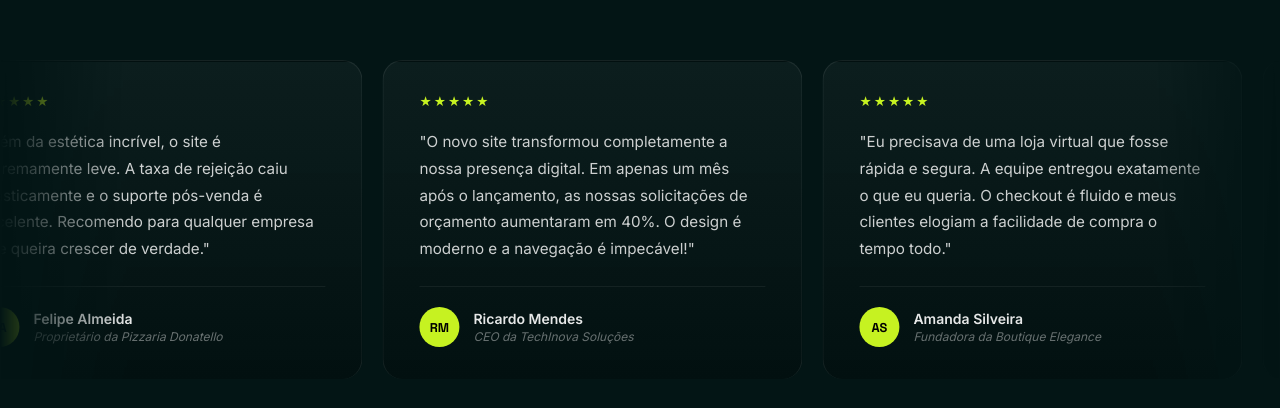
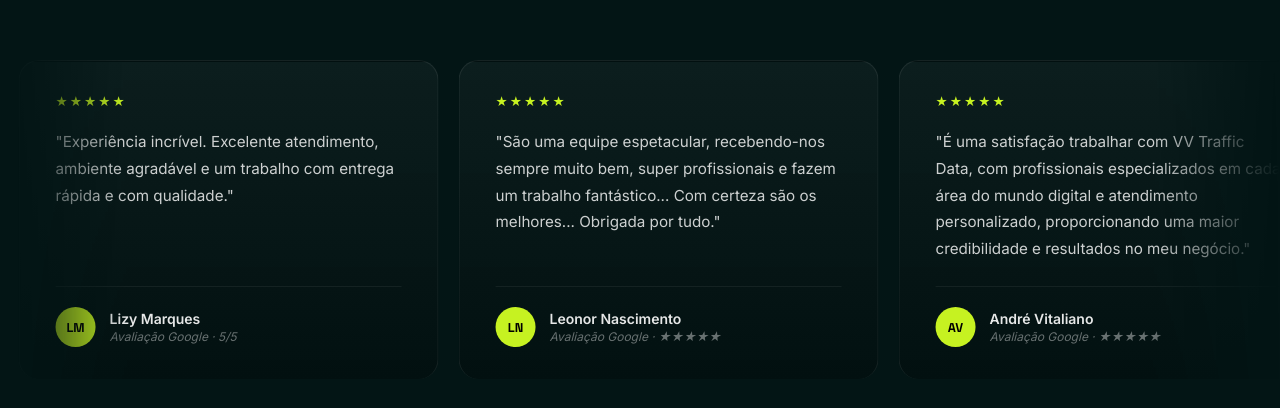
Before and after one commit to MateusBrasil/VV-Trafic-Website, a React (Vite) app: page / in a window 1280 px wide. Shown: the part 7889-8297 px from the top of the page. Built offline with nearby package versions, Linux system fonts and the light colour scheme.

Commit message:
feat: replace testimonials with real Google reviews

```diff
--- a/src/components/Testimonials.jsx
+++ b/src/components/Testimonials.jsx
@@ -202,29 +202,34 @@ const InfiniteMovingCards = ({
 /* ── testimonials data ── */
 const testimonials = [
   {
-    quote: "O novo site transformou completamente a nossa presença digital. Em apenas um mês após o lançamento, as nossas solicitações de orçamento aumentaram em 40%. O design é moderno e a navegação é impecável!",
-    name: "Ricardo Mendes",
-    title: "CEO da TechInova Soluções",
+    quote: "São uma equipe espetacular, recebendo-nos sempre muito bem, super profissionais e fazem um trabalho fantástico... Com certeza são os melhores... Obrigada por tudo.",
+    name: "Leonor Nascimento",
+    title: "Avaliação Google · ★★★★★",
   },
   {
-    quote: "Eu precisava de uma loja virtual que fosse rápida e segura. A equipe entregou exatamente o que eu queria. O checkout é fluido e meus clientes elogiam a facilidade de compra o tempo todo.",
-    name: "Amanda Silveira",
-    title: "Fundadora da Boutique Elegance",
+    quote: "É uma satisfação trabalhar com VV Traffic Data, com profissionais especializados em cada área do mundo digital e atendimento personalizado, proporcionando uma maior credibilidade e resultados no meu negócio.",
+    name: "André Vitaliano",
+    title: "Avaliação Google · ★★★★★",
   },
   {
-    quote: "Trabalho com consultoria e ter um site que transmite autoridade mudou meu patamar de negociação. Hoje fecho contratos maiores porque minha imagem online condiz com a qualidade do meu serviço.",
-    name: "Carlos Eduardo",
-    title: "Consultor Estratégico na CE Negócios",
+    quote: "Simpatia, competência, um grande sentido de empreendedorismo. O parceiro certo para a divulgação e crescimento do seu negócio/trabalho. Recomendo vivamente!",
+    name: "Alberto Augusto Campos Ribeiro Baptista",
+    title: "Local Guide · 47 avaliações",
   },
   {
-    quote: "A integração do SEO foi fenomenal. Estamos na primeira página do Google para as palavras-chave mais importantes do nosso nicho sem gastar fortunas em anúncios. Melhor investimento que fizemos.",
-    name: "Juliana Costa",
-    title: "Diretora de Marketing na Verde Vida",
+    quote: "Está sendo incrível. Toda a equipe envolvida no projeto como se fosse deles... muita dedicação, conhecimento e transparência.... Top top!",
+    name: "Wagner Castro",
+    title: "Avaliação Google · ★★★★★",
   },
   {
-    quote: "Além da estética incrível, o site é extremamente leve. A taxa de rejeição caiu drasticamente e o suporte pós-venda é excelente. Recomendo para qualquer empresa que queira crescer de verdade.",
-    name: "Felipe Almeida",
-    title: "Proprietário da Pizzaria Donatello",
+    quote: "Atendimento incrível, ótimos designers, qualidade extrema. Super recomendo!!!!",
+    name: "Jesse Elton",
+    title: "Avaliação Google · 5/5",
+  },
+  {
+    quote: "Experiência incrível. Excelente atendimento, ambiente agradável e um trabalho com entrega rápida e com qualidade.",
+    name: "Lizy Marques",
+    title: "Avaliação Google · 5/5",
   },
 ];
 
```
